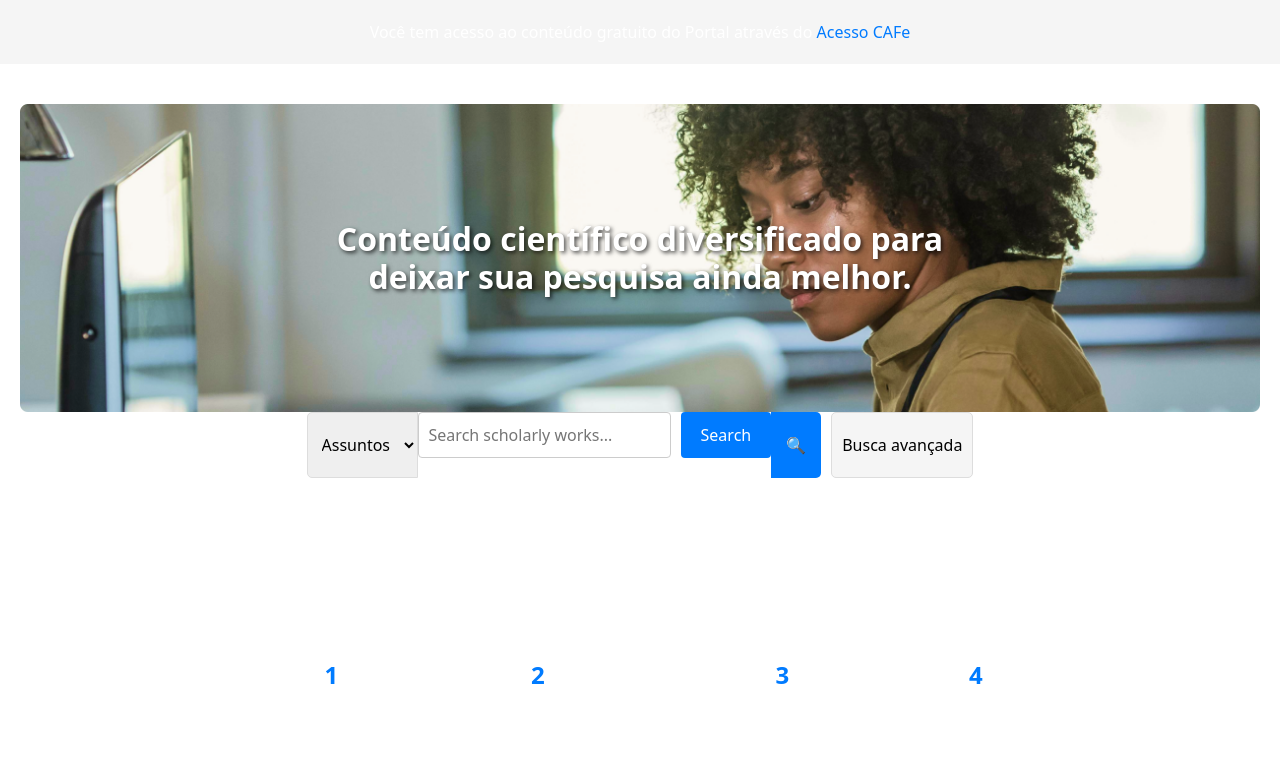
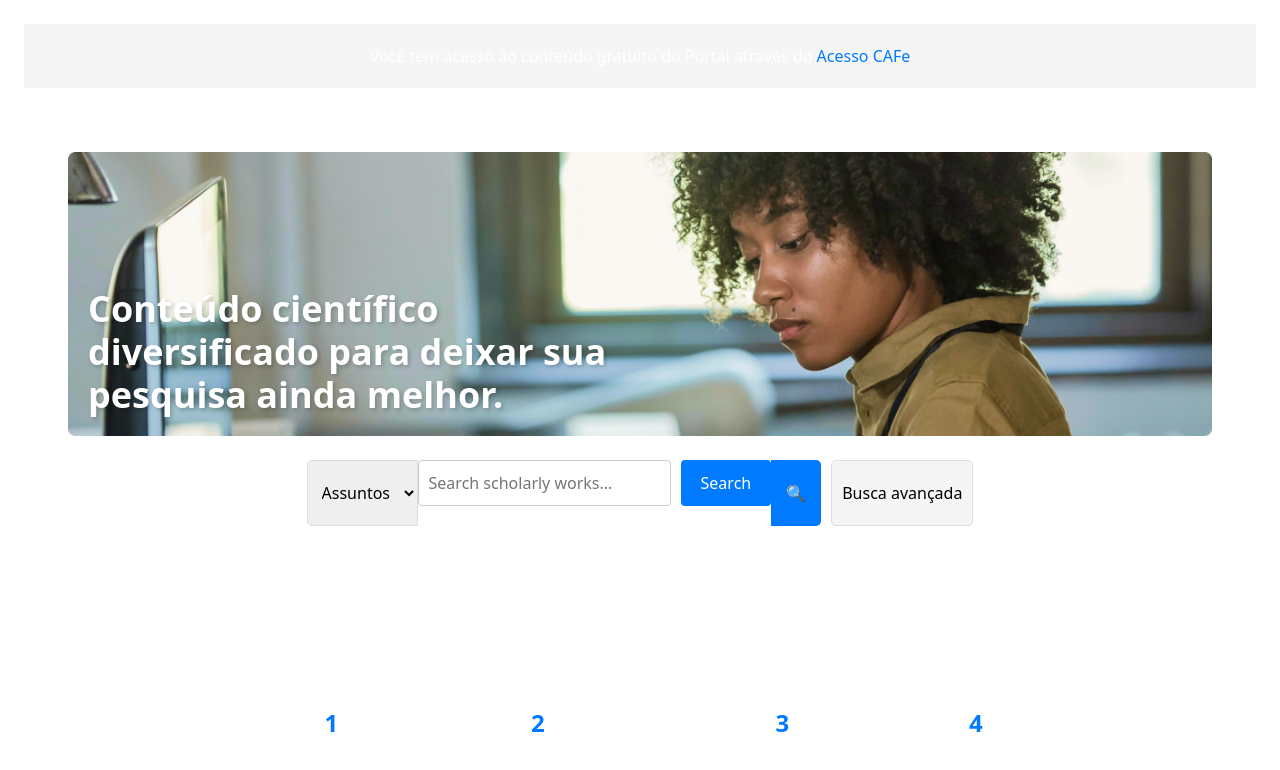
Before and after one commit to fernandesbarreto/capes-hacka, a React (Create React App) app in the folder capes/: page /home in a window 1280 px wide. Shown: the top 770 px of the page. Built offline with nearby package versions, Linux system fonts and the light colour scheme; a web font is replaced by a local one.

Commit message:
CHORE: comment removal and margin

```diff
--- a/capes/src/pages/Home.js
+++ b/capes/src/pages/Home.js
@@ -5,7 +5,6 @@ import woman from "../assets/mulher.png";
 const TelaPortalCAPES = () => {
   return (
     <div style={styles.container}>
-      {/* Cabeçalho */}
       <div style={styles.header}>
         <p style={{ margin: 0 }}>
           Você tem acesso ao conteúdo gratuito do Portal através do{" "}
@@ -13,21 +12,19 @@ const TelaPortalCAPES = () => {
         </p>
       </div>
 
-      {/* Seção Principal */}
       <div style={styles.main}>
-        <div style={styles.container}>
+        <section style={styles.container}>
           <img
             src={woman}
-            alt="Woman working on a computer"
+            alt="Mulher trabalhando em um computador"
             style={styles.image}
           />
           <h1 style={styles.title}>
             Conteúdo científico diversificado para deixar sua pesquisa ainda
             melhor.
           </h1>
-        </div>
+        </section>
 
-        {/* Barra de Busca */}
         <div style={styles.searchBar}>
           <select style={styles.select}>
             <option>Assuntos</option>
@@ -37,7 +34,6 @@ const TelaPortalCAPES = () => {
           <button style={styles.advancedSearchButton}>Busca avançada</button>
         </div>
 
-        {/* Como acessar os materiais */}
         <div style={styles.infoSection}>
           <h2 style={styles.sectionTitle}>
             Como acessar os materiais do Portal?
@@ -50,7 +46,6 @@ const TelaPortalCAPES = () => {
             endereço eletrônico de cada editor/autor.
           </p>
 
-          {/* Passos */}
           <div style={styles.stepsContainer}>
             <div>
               <span style={styles.step}>1</span>
@@ -150,6 +145,7 @@ const styles = {
     position: "relative",
     textAlign: "center",
     color: "white",
+    margin: "24px",
   },
   image: {
     width: "100%",
@@ -157,11 +153,14 @@ const styles = {
   },
   title: {
     position: "absolute",
-    top: "50%",
-    left: "50%",
-    transform: "translate(-50%, -50%)",
-    fontSize: "2em",
+    bottom: "20px",
+    left: "20px",
+    fontSize: "36px",
     fontWeight: "bold",
-    textShadow: "2px 2px 4px rgba(0, 0, 0, 0.7)", // Optional for better readability
+    color: "white",
+    width: "560px",
+    textAlign: "start",
+    textShadow: "2px 2px 4px rgba(0, 0, 0, 0.2)",
+    margin: 0,
   },
 };
```
